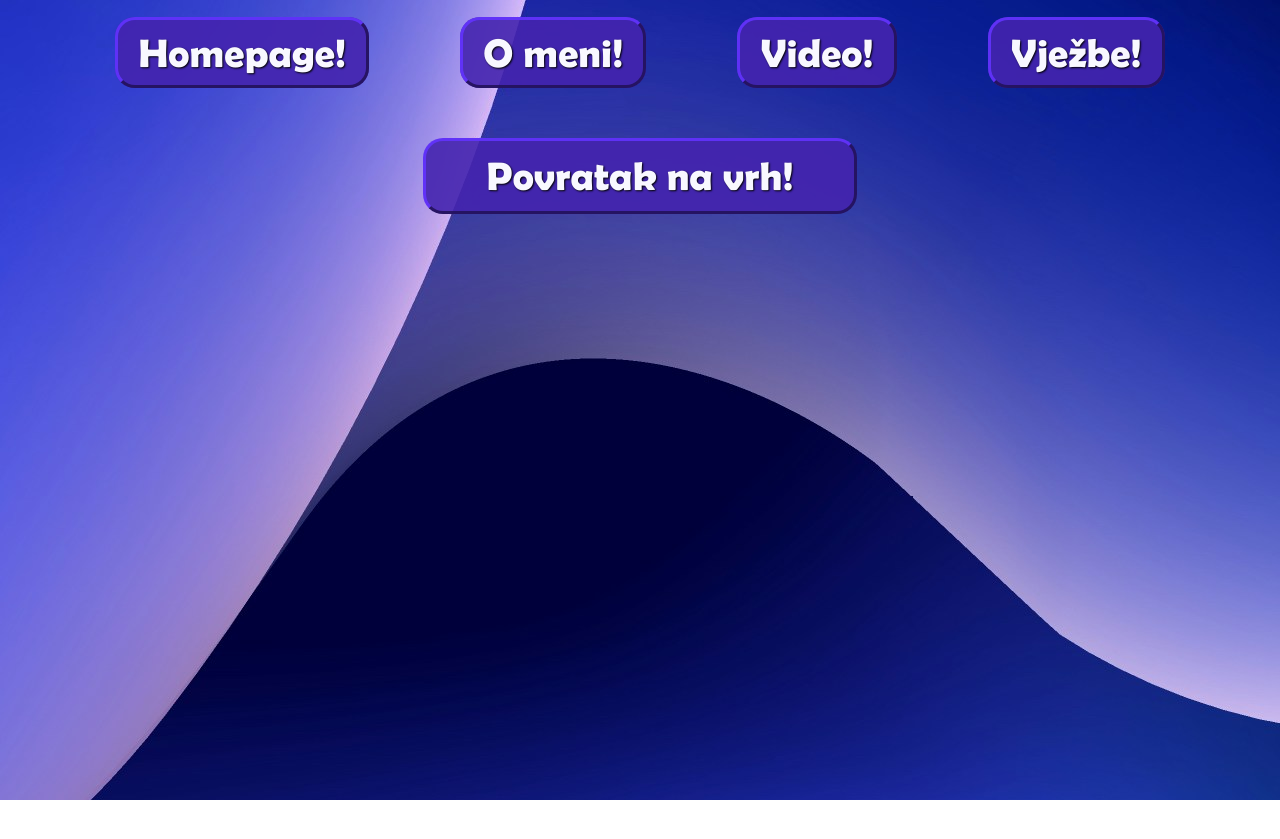
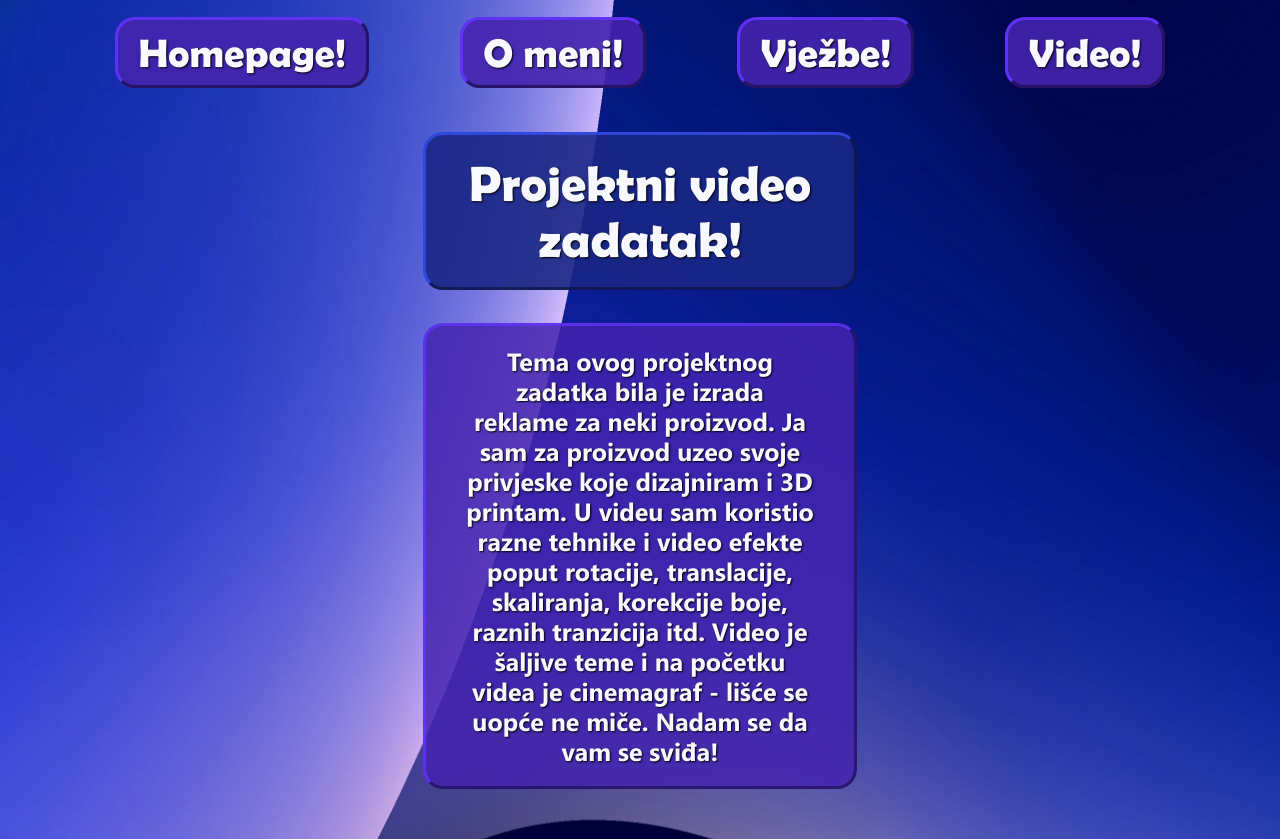
Before and after one commit to FailG55/MarkoLeticaProjekt4, a plain HTML site: page video.html in a window 1280 px wide. Shown: the top 839 px of the page. Before the commit the page ends 800 px from the top, so only its background shows below. Drawn offline with Linux system fonts and the light colour scheme; grey boxes are pictures that could not be loaded.

Commit message:
Update video.html

```diff
--- a/video.html
+++ b/video.html
@@ -9,9 +9,12 @@
 <nav>
 	<a href="index.html">Homepage!</a>
 	<a href="o_meni.html">O meni!</a>
+	<a href="vjezbe.html">Vježbe!</a>
 	<a href="video.html">Video!</a>
-	<a href="vjezbe.html">Vježbe!</a>
 </nav>
+<h1>Projektni video zadatak!</h1>
+<p>Tema ovog projektnog zadatka bila je izrada reklame za neki proizvod. Ja sam za proizvod uzeo svoje privjeske koje dizajniram i 3D printam. U videu sam koristio razne tehnike i video efekte poput rotacije, translacije, skaliranja, korekcije boje, raznih tranzicija itd. Video je šaljive teme i na početku videa je cinemagraf - lišće se uopće ne miče. Nadam se da vam se sviđa!</p>
+<iframe width="1259" height="708" src="https://www.youtube.com/embed/fT7Ttz158Cs" title="marko_letica_projektni_zadatak4" frameborder="0" allow="accelerometer; autoplay; clipboard-write; encrypted-media; gyroscope; picture-in-picture; web-share" referrerpolicy="strict-origin-when-cross-origin" allowfullscreen></iframe>
 <a id="VideoZadatakLink" href="video.html">Povratak na vrh!</a>
 </body>
 </html>
```
